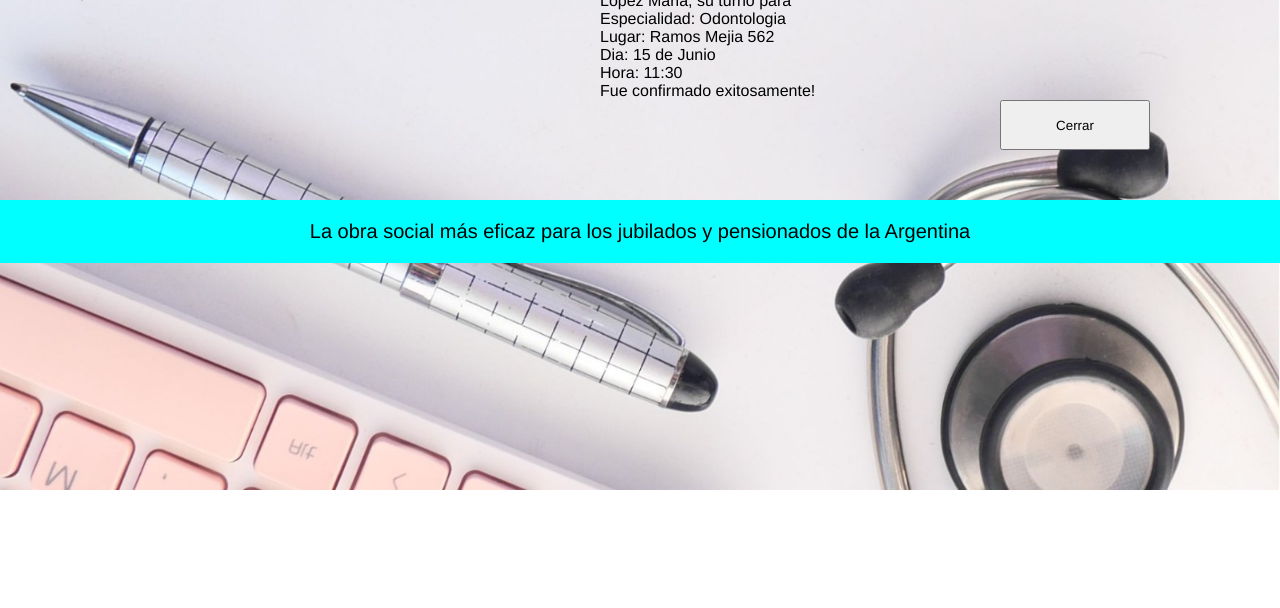
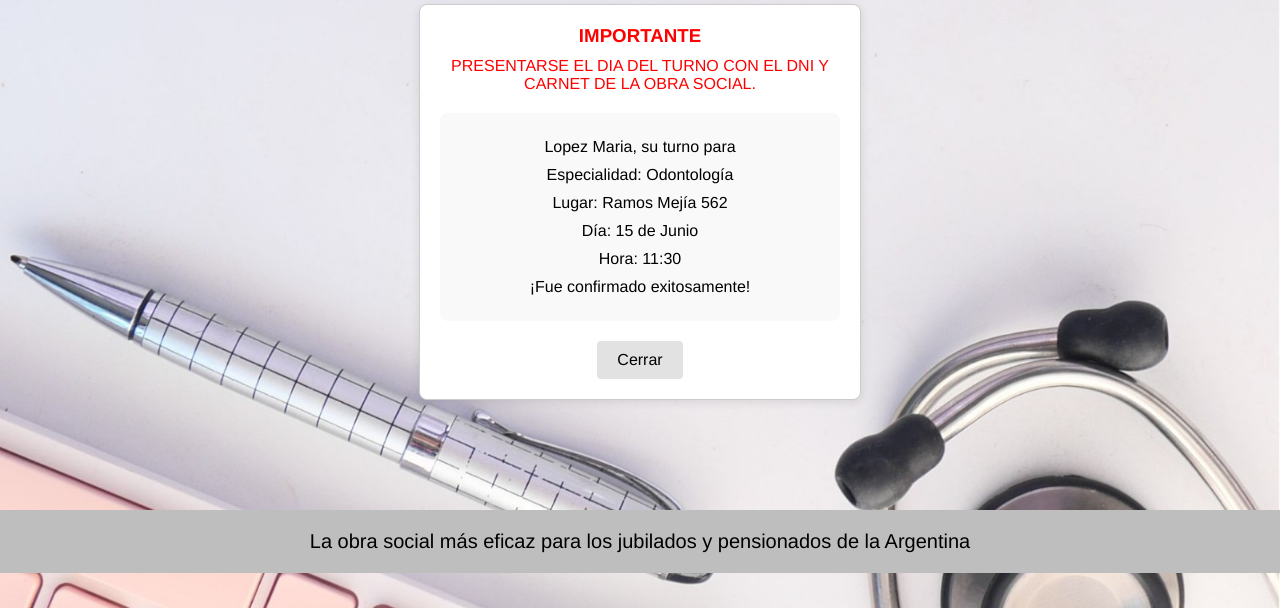
Before and after one commit to Gat0k0sMik0/vidatranquila, a plain HTML site: page interfaces/resumen.html in a window 1280 px wide. Shown: the part 192-800 px from the top of the page. Drawn offline with Linux system fonts and the light colour scheme.

Commit message:
actualizado

```diff
--- a/interfaces/CSS/home.css
+++ b/interfaces/CSS/home.css
@@ -10,7 +10,6 @@
     background-position: center;
     background-size: cover;
     background-repeat: no-repeat;
-
 }
 
  img{
@@ -18,18 +17,23 @@
 }
 
 
-input{
-    margin-top: 50px;
-    margin-left: 20px;
-    height: 100px;
-    width: 200px;
-    margin-bottom: 40px;
-    cursor: pointer;
-    font-size: 25px;
+#opciones{
+        display: flex;
+        flex-direction: row;
+        justify-content: center;
+        list-style: none;
+        font-size: 30px;
+        margin-top: 100px;
 }
 
-input:hover{
-    background-color: aqua;
+a{
+    text-decoration: none;
+    color: black;
+    margin-right: 20px;
+    padding: 20px;
+}
+a:hover{
+    background-color:rgb(190, 190, 190);
 }
 
 #botones{
@@ -62,15 +66,14 @@ p{
 }
 
 h2{
-    font-size: 30px;
-    margin-top: 20px;
-    margin-left: 30px;
+    font-size: 25px;
+    margin-left: 120px;
 }
 
 footer{
-    background-color: aqua;
+    background-color: rgb(190, 190, 190);
     padding: 20px;
-    margin-top: 50px;
+    margin-top: 115px;
 }
 
 #slogan{
--- a/interfaces/CSS/horario.css
+++ b/interfaces/CSS/horario.css
@@ -19,9 +19,9 @@
 footer{
     display: flex;
     justify-content: center;
-    background-color: aqua;
+    background-color: rgb(190, 190, 190);
     padding: 20px;
-   margin-top: 158px;
+   margin-top: 40px;
 
 }
 
@@ -31,13 +31,16 @@ footer{
 
 
 input:hover{
-    background-color: aqua;
+    background-color:rgb(190, 190, 190);
 }
 
 #boton{
-    width: 150px;
+    width: 200px;
     height: 50px;
-    margin-top: 100px;
+    margin-top: 150px;
+    border: 1px solid #ccc;
+    border-radius: 8px;
+    box-shadow: 0 2px 10px rgba(0, 0, 0, 0.1);
 }
 
 .horario{
@@ -45,33 +48,33 @@ input:hover{
     display: flex;
     flex-direction: row;
     justify-content: center;
+    font-size: 20px;
 }
 
 #dia1{
     display: grid;
     grid-template-columns: repeat(2, 1fr);
     margin-top: 20px;
-    height: 20px;
 }
 
 #dia2{
     display: grid;
     grid-template-columns: repeat(2, 1fr);
     margin-top: 20px;
-    height: 20px;
 }
 
 #dia3{
     display: grid;
     grid-template-columns: repeat(2, 1fr);
     margin-top: 20px;
-    height: 20px;
 }
 
 
 h2{
-    margin-top: 20px;
-    margin-left: 50px;
+    display: flex;
+    justify-content: center;
+    margin-top: 50px;
+    font-size: 40px;
 }
 
 nav{
@@ -82,8 +85,9 @@ nav{
   }
 
   #opciones{
-      display: grid;
-      grid-template-columns: repeat(4, 1fr);
+      display: flex;
+      flex-direction: row;
+      justify-content: center;
       list-style: none;
       padding: 20px;
   }
@@ -94,6 +98,7 @@ nav{
     width: 200px;
     display: flex;
     justify-content: center;
+    align-content: center;
     margin-left: 10px;
 }
 
@@ -104,10 +109,19 @@ a{
     color: black;
 }
 
-  a:active{
-    color: blue;
+  li:hover{
+      background-color: rgb(190, 190, 190);
   }
 
-  li:hover{
-      background-color: aqua;
+  #botones{
+    display: flex;
+    justify-content: center;
   }
+
+  label, input{
+    margin-top: 10px;
+  }
+
+  input{
+    height: 20px;
+  }
--- a/interfaces/CSS/index.css
+++ b/interfaces/CSS/index.css
@@ -45,7 +45,7 @@ button{
 }
 
 button:hover{
-    background-color: aqua;
+    background-color: rgb(190, 190, 190);
 }
 
 img{
@@ -53,7 +53,7 @@ img{
 }
 
 footer{
-    background-color: aqua;
+    background-color:rgb(190, 190, 190);
     padding: 20px;
     margin-top:26px;
 }
--- a/interfaces/CSS/localidad.css
+++ b/interfaces/CSS/localidad.css
@@ -20,9 +20,9 @@
  footer{
     display: flex;
     justify-content: center;
-    background-color: aqua;
+    background-color: rgb(190, 190, 190);
     padding: 20px;
-   margin-top: 220px;
+    margin-top: 165px;
 
 }
 
@@ -33,17 +33,23 @@
 #desplegable {
     width: 250px;
     height: 50px;
+    border: 1px solid #ccc;
+    border-radius: 8px;
+    box-shadow: 0 2px 10px rgba(0, 0, 0, 0.1);
 }
 
 input{
-    width: 150px;
+    width: 200px;
     height: 50px;
     margin-left: 10px;
+    border: 1px solid #ccc;
+    border-radius: 8px;
+    box-shadow: 0 2px 10px rgba(0, 0, 0, 0.1);
 
 }
 
 input:hover{
-   background-color: aqua;
+   background-color:rgb(190, 190, 190);
    cursor: pointer;
 }
 
@@ -57,8 +63,10 @@ input:hover{
 }
 
 h2{
+    font-size: 40px;
     margin-top: 50px;
-    margin-left: 550px;
+   display: flex;
+   justify-content: center;
 }
 
 nav{
@@ -93,5 +101,14 @@ a{
 }
 
 li:hover{
-    background-color: aqua;
+    background-color: rgb(190, 190, 190);
 }
+
+#volver{
+    display: flex;
+    justify-content: center;
+}
+
+option{
+    font-size: 15px;
+}
--- a/interfaces/CSS/resumen.css
+++ b/interfaces/CSS/resumen.css
@@ -1,44 +1,82 @@
-*{
+* {
     padding: 0;
-     margin: 0;
-     font-family: 'Franklin Gothic Medium', 'Arial Narrow', Arial, sans-serif;
- }
+    margin: 0;
+    font-family: 'Franklin Gothic Medium', 'Arial Narrow', Arial, sans-serif;
+}
 
- body{
+body {
     background-image: url('../img/fondo2.jpg');
     background-position: center;
     background-size: cover;
     background-repeat: no-repeat;
-
+    display: flex;
+    flex-direction: column;
+    justify-content: center;
+    align-items: center;
+    min-height: 100vh;
+    margin: 0;
 }
 
- img{
+#logo {
     width: 200px;
+    margin-bottom: 20px;
 }
 
- footer{
-    background-color: aqua;
+footer {
+    background-color:  rgb(190, 190, 190);
     padding: 20px;
-
+    width: 97%;
+    margin-top: 90px;
+    text-align: center;
 }
 
-#slogan{
+#slogan {
     font-size: 20px;
-    display: flex;
-  justify-content: center;
 }
 
-#datos{
-    margin-left: 600px;
+.card {
+    background-color: white;
+    border: 1px solid #ccc;
+    border-radius: 8px;
+    box-shadow: 0 2px 10px rgba(0, 0, 0, 0.1);
+    padding: 20px;
+    max-width: 400px;
+    width: 100%;
+    text-align: center;
+    margin-bottom: 20px;
 }
 
-h3, #importante{
+.card h3 {
     color: red;
+    margin: 0 0 10px;
 }
 
-input{
-    height: 50px;
-    width: 150px;
-    margin-left: 1000px;
-    margin-bottom: 50px;
+#importante {
+    color: red;
+    margin-bottom: 20px;
 }
+
+.card p {
+    margin: 10px 0;
+}
+
+.detalles {
+    background-color: #f9f9f9;
+    border-radius: 8px;
+    padding: 15px;
+    margin: 20px 0;
+}
+
+.cerrar-button {
+    background-color: rgb(226, 226, 226);
+    color: black;
+    border: none;
+    padding: 10px 20px;
+    border-radius: 4px;
+    cursor: pointer;
+    font-size: 16px;
+}
+
+.cerrar-button:hover {
+    background-color:  rgb(190, 190, 190);
+}
--- a/interfaces/CSS/turno.css
+++ b/interfaces/CSS/turno.css
@@ -20,29 +20,34 @@ body{
 footer{
     display: flex;
     justify-content: center;
-    background-color: aqua;
+    background-color: rgb(190, 190, 190);
     padding: 20px;
-    margin-top: 240px;
+    margin-top: 150px;
 }
 
 #slogan{
     font-size: 20px;
-    font-family: 'Franklin Gothic Medium', 'Arial Narrow', Arial, sans-serif;
 }
 
 #desplegable {
     width: 250px;
     height: 50px;
+    border: 1px solid #ccc;
+    border-radius: 8px;
+    box-shadow: 0 2px 10px rgba(0, 0, 0, 0.1);
 }
 
 input{
-    width: 150px;
+    width: 200px;
     height: 50px;
     margin-left: 10px;
+    border: 1px solid #ccc;
+    border-radius: 8px;
+    box-shadow: 0 2px 10px rgba(0, 0, 0, 0.1);
 }
 
 input:hover{
-    background-color: aqua;
+    background-color:rgb(190, 190, 190);
 }
 
 
@@ -53,6 +58,11 @@ input:hover{
     justify-content: center;
     align-items: flex-end;
     margin-top: 50px;
+
+}
+
+option{
+    font-size: 15px;
 }
 
 h2{
@@ -60,7 +70,6 @@ h2{
     margin-top: 50px;
    display: flex;
    justify-content: center;
-   font-family: 'Franklin Gothic Medium', 'Arial Narrow', Arial, sans-serif;
 }
 
 nav{
@@ -71,8 +80,9 @@ nav{
   }
 
   #opciones{
-      display: grid;
-      grid-template-columns: repeat(4, 1fr);
+      display: flex;
+      flex-direction: row;
+     justify-content: flex-start;
       list-style: none;
       padding: 20px;
 
@@ -96,9 +106,10 @@ nav{
   }
 
   li:hover{
-      background-color: aqua;
+      background-color: rgb(190, 190, 190);
   }
 
   #volver{
-        margin-left: 50px;
+        display: flex;
+        justify-content: center;
   }
--- a/interfaces/resumen.html
+++ b/interfaces/resumen.html
@@ -9,18 +9,22 @@
 <body>
     <img id="logo" src="img/logo.png" alt="">
 
-    <div id="datos">
-    <h3>IMPORTANTE</h3>
-    <p id="importante">PRESENTARSE EL DIA DEL TURNO CON EL DNI Y CARNET DE LA OBRA SOCIAL.</p>
-        <p>Lopez Maria, su turno para  </p>
-        <p>Especialidad: Odontologia</p>
-        <p>Lugar: Ramos Mejia 562</p>
-        <p>Dia: 15 de Junio</p>
-        <p>Hora: 11:30</p>
-        <p>Fue confirmado exitosamente!</p>
+    <div class="card">
+        <h3>IMPORTANTE</h3>
+        <p id="importante">PRESENTARSE EL DIA DEL TURNO CON EL DNI Y CARNET DE LA OBRA SOCIAL.</p>
+
+        <div class="detalles">
+            <p>Lopez Maria, su turno para</p>
+            <p>Especialidad: Odontología</p>
+            <p>Lugar: Ramos Mejía 562</p>
+            <p>Día: 15 de Junio</p>
+            <p>Hora: 11:30</p>
+            <p>¡Fue confirmado exitosamente!</p>
+        </div>
+
+        <a href="home.html"><input type="button" value="Cerrar" class="cerrar-button"></a>
     </div>
 
-    <a href="home.html"><input type="button" value="Cerrar"></a>
 
     <footer id="footer">
         <p id="slogan">La obra social más eficaz para los jubilados y pensionados de la Argentina</p>
```
Also changed, not shown: interfaces/home.html (+6 -4 lines), interfaces/horario.html (+9 -3 lines), interfaces/localidad.html (+7 -4 lines), interfaces/turno.html (+3 -3 lines).
